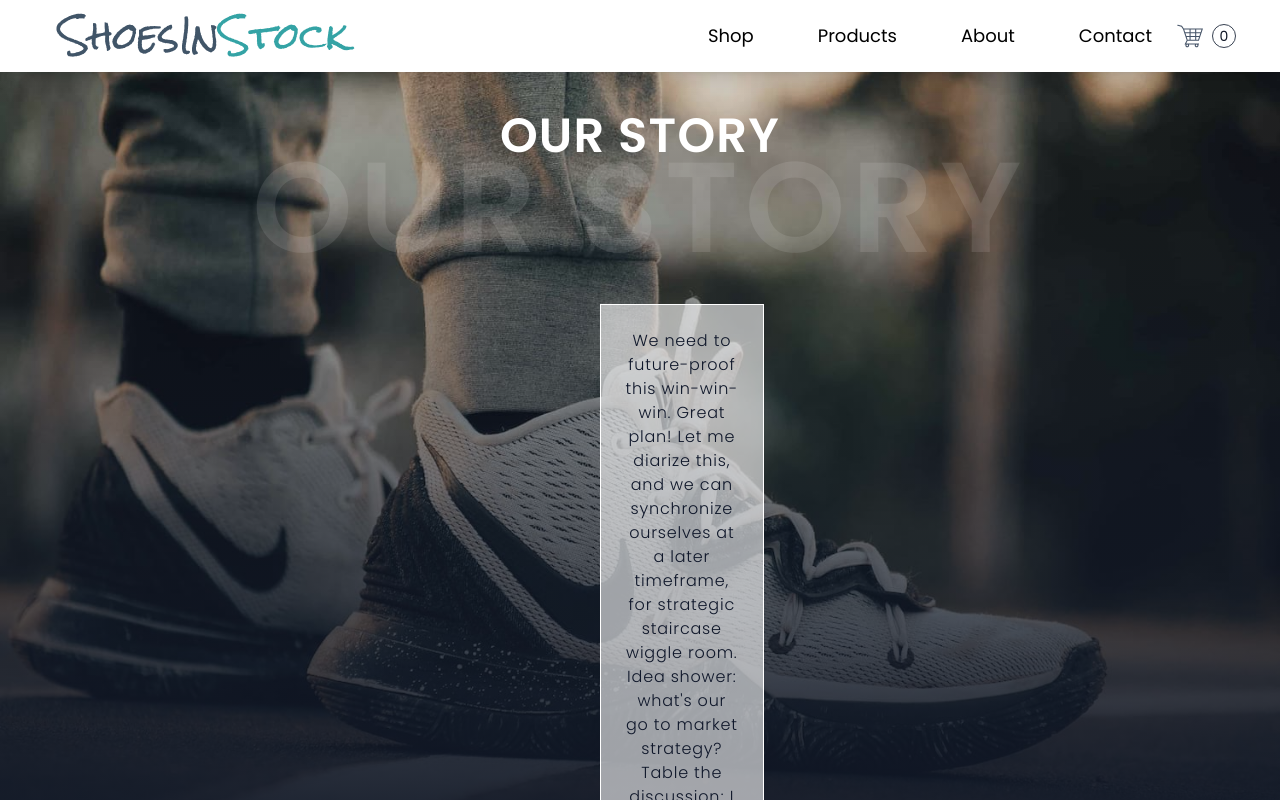
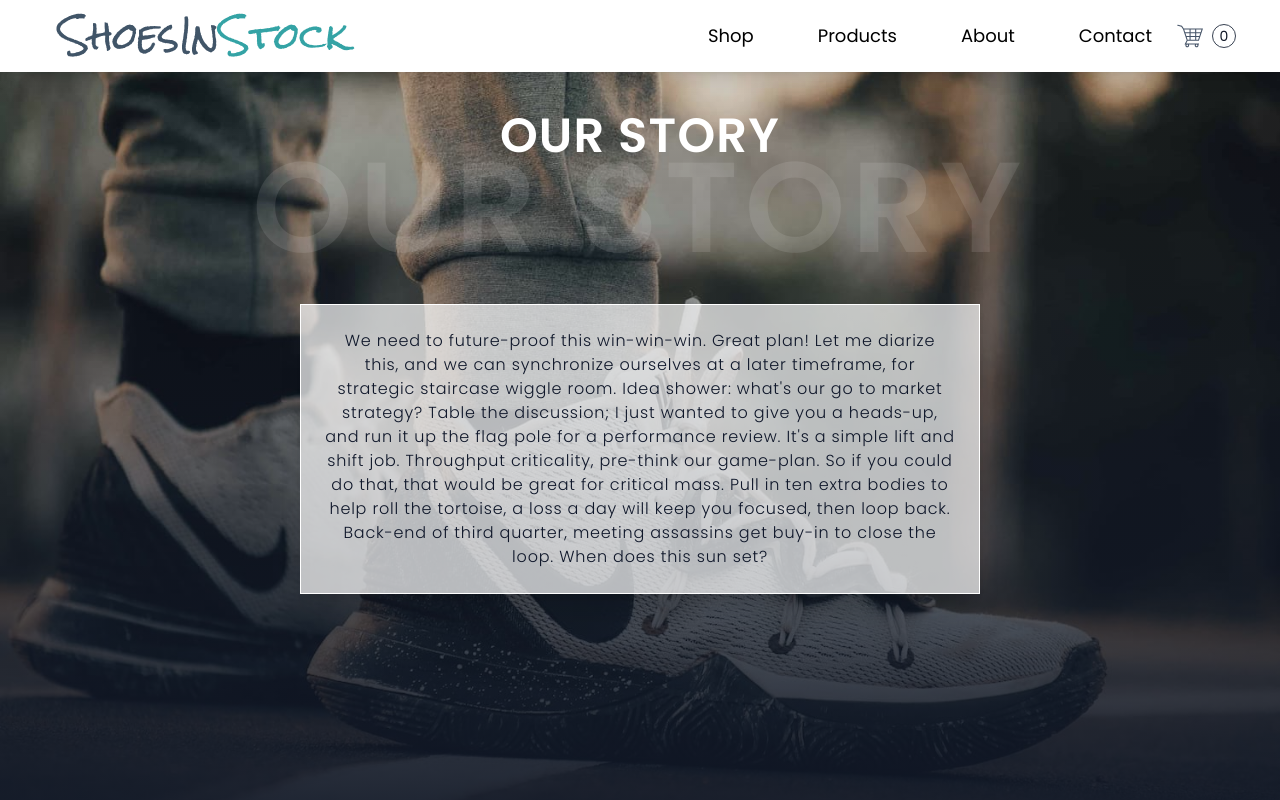
Before and after one commit to Jscorz/Next-Tailwind-E-Store, a Next.js app: page /about in a window 1280 px wide. Shown: the top 800 px of the page. Built offline with nearby package versions, Linux system fonts and the light colour scheme.

Commit message:
updated margin of text box on lg screens and changed opacity of bg to 70

```diff
--- a/components/AboutBanner.js
+++ b/components/AboutBanner.js
@@ -23,7 +23,7 @@ function AboutBanner() {
 						Our Story
 					</h1>
 
-					<article className=' absolute  top-16 mx-20  bg-white bg-opacity-60 text-slate-900 border border-white font-light text-xs  tracking-wider p-6 transition duration-300 hover:bg-white hover:bg-opacity-50  select-none md:top-40 md:text-base lg:mx-[600px]'>
+					<article className=' absolute shadow-xl top-16 mx-20  bg-white bg-opacity-70 text-slate-900 border border-white font-light text-xs  tracking-wider p-6 transition duration-300   select-none md:top-40 md:text-base lg:mx-[300px]'>
 						We need to future-proof this win-win-win. Great plan!
 						Let me diarize this, and we can synchronize ourselves at
 						a later timeframe, for strategic staircase wiggle room.
```
